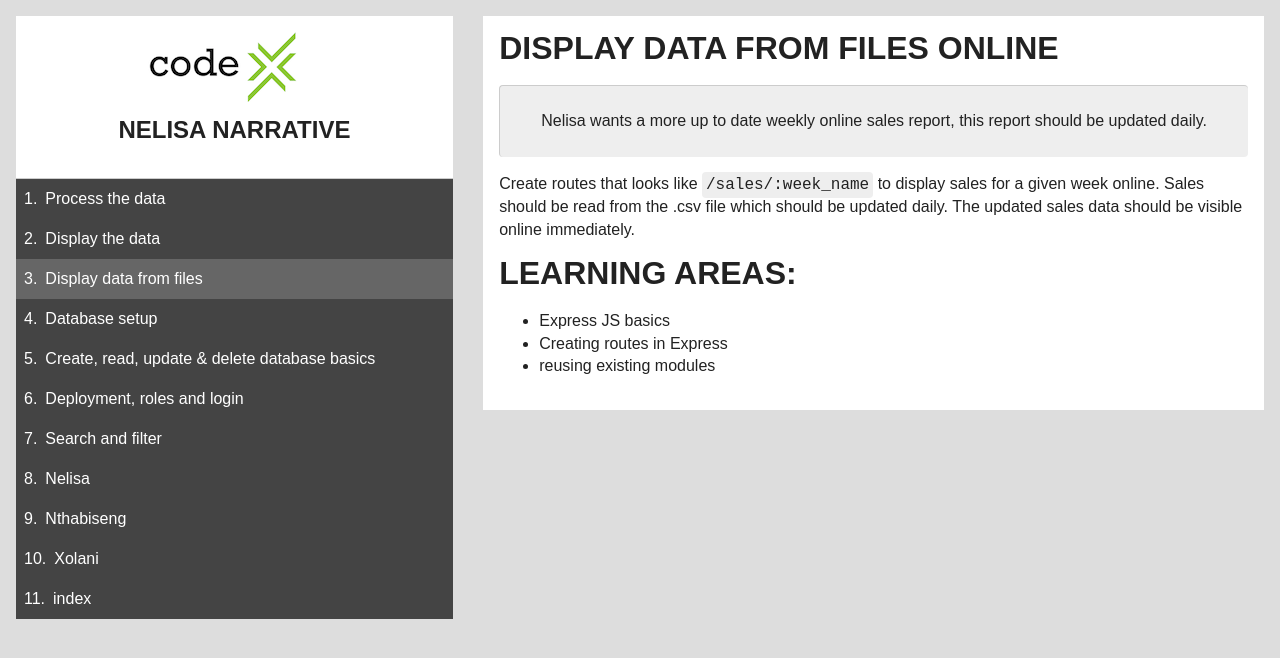
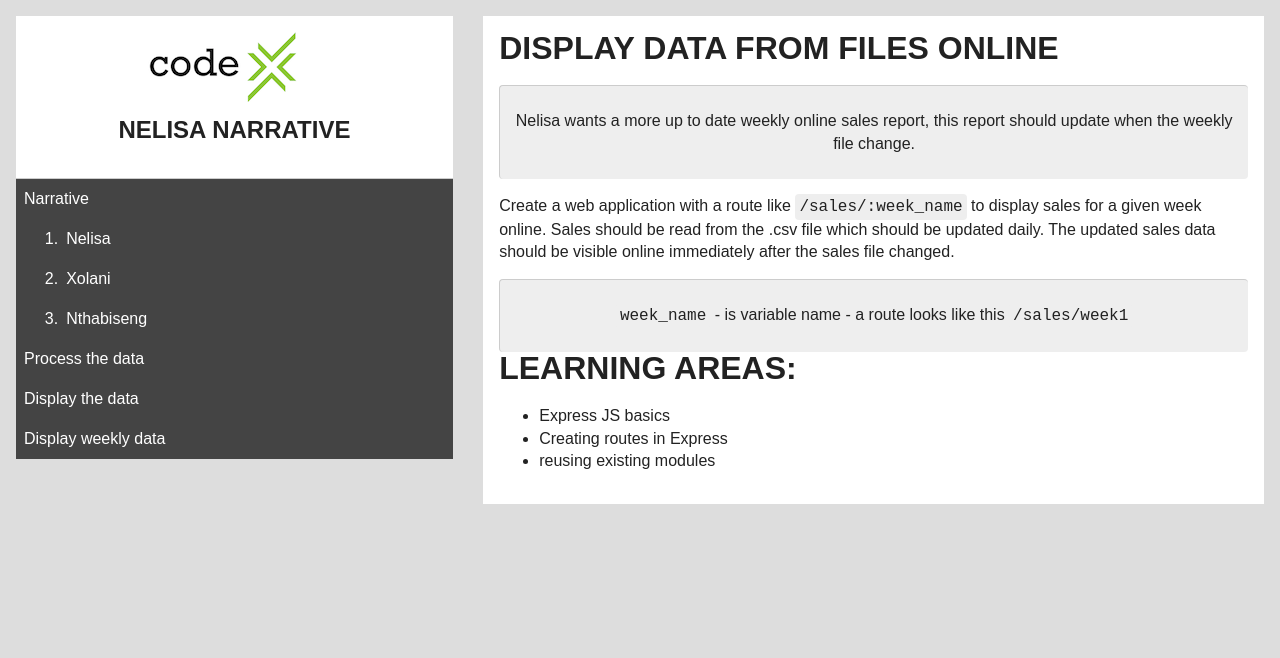
Before and after one commit to codex-academy/Nelisa, a Jekyll site: the page built from 3_Display_data_from_file_online.md, in a window 1280 px wide. Shown: the top 658 px of the page. Built offline with Jekyll 4.4.1, drawn with Linux system fonts in a browser that asks for light colours.

Commit message:
reformatted menu and added only a selection of stories for now

```diff
--- a/3_Display_data_from_file_online.md
+++ b/3_Display_data_from_file_online.md
@@ -5,9 +5,11 @@ title: Display data from files
 
 # Display data from files online
 
-> Nelisa wants a more up to date weekly online sales report, this report should be updated daily.
+> Nelisa wants a more up to date weekly online sales report, this report should update when the weekly file change.
 
-Create routes that looks like `/sales/:week_name` to display sales for a given week online. Sales should be read from the <week_name>.csv file which should be updated daily. The updated sales data should be visible online immediately.
+Create a web application with a route like `/sales/:week_name` to display sales for a given week online. Sales should be read from the <week_name>.csv file which should be updated daily. The updated sales data should be visible online immediately after the sales file changed.
+
+> `week_name` - is variable name - a route looks like this `/sales/week1`
 
 # Learning areas:
 
--- a/_includes/footer.html
+++ b/_includes/footer.html
@@ -1,14 +1,29 @@
 <footer class="site-footer">
   <nav class="main-nav" id="menu">
-    <ol>
-      {% assign currentpage = page.url %}
-      {% for page in site.pages %}
-        {% unless page.url contains ".css" %}
-          <li>
-            <a href="{{ site.baseurl }}{{ page.url }}" {% if currentpage == page.url %}class = "active"{% endif %}>{{ page.title }}</a>
-          </li>
-        {% endunless %}
-      {% endfor %}
-    </ol>
+    <ul>
+        <li>
+          <a href="{{ site.baseurl }}index.html" {% if currentpage == page.url %}class = "active"{% endif %}>Narrative</a>
+          <ol>
+              <li>
+                  <a href="{{ site.baseurl }}Persona_Nelisa.html" {% if currentpage == page.url %}class = "active"{% endif %}>Nelisa</a>
+              </li>
+              <li>
+                  <a href="{{ site.baseurl }}Persona_Xolani.html" {% if currentpage == page.url %}class = "active"{% endif %}>Xolani</a>
+              </li>
+              <li>
+                  <a href="{{ site.baseurl }}Persona_Nthabiseng.html" {% if currentpage == page.url %}class = "active"{% endif %}>Nthabiseng</a>
+              </li>
+          </ol>
+        </li>
+        <li>
+            <a href="{{ site.baseurl }}1_Process_the_data.html" {% if currentpage == page.url %}class = "active"{% endif %}>Process the data</a>
+        </li>
+        <li>
+            <a href="{{ site.baseurl }}2_Display_the_data.html" {% if currentpage == page.url %}class = "active"{% endif %}>Display the data</a>
+        </li>
+        <li>
+            <a href="{{ site.baseurl }}3_Display_data_from_file_online.html" {% if currentpage == page.url %}class = "active"{% endif %}>Display weekly data</a>
+        </li>
+    </ul>
   </nav>
 </footer>
--- a/css/main.scss
+++ b/css/main.scss
@@ -93,6 +93,9 @@ main {
     margin: 0;
     list-style: none;
     padding: 0;
+    > ul a, ol a {
+      padding-left: 1.8em;
+    }
   }
   .active {
     background-color: #666;
```
Also changed, not shown: 4_Database_setup.md (+2 -1 lines), 5_Web_app_basics.md (+2 -1 lines), 6_Deploy_roles_login.md (+1 -1 lines), README.md (deleted).
